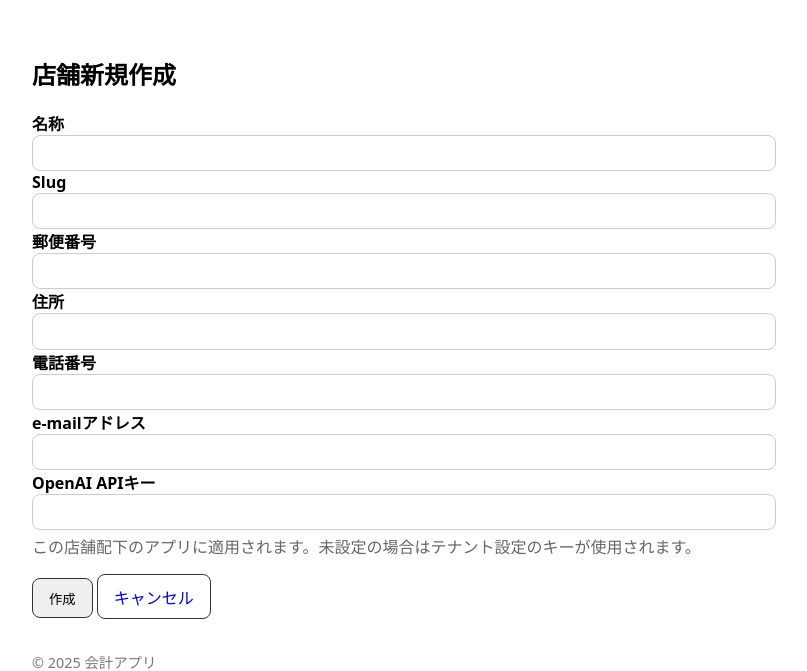
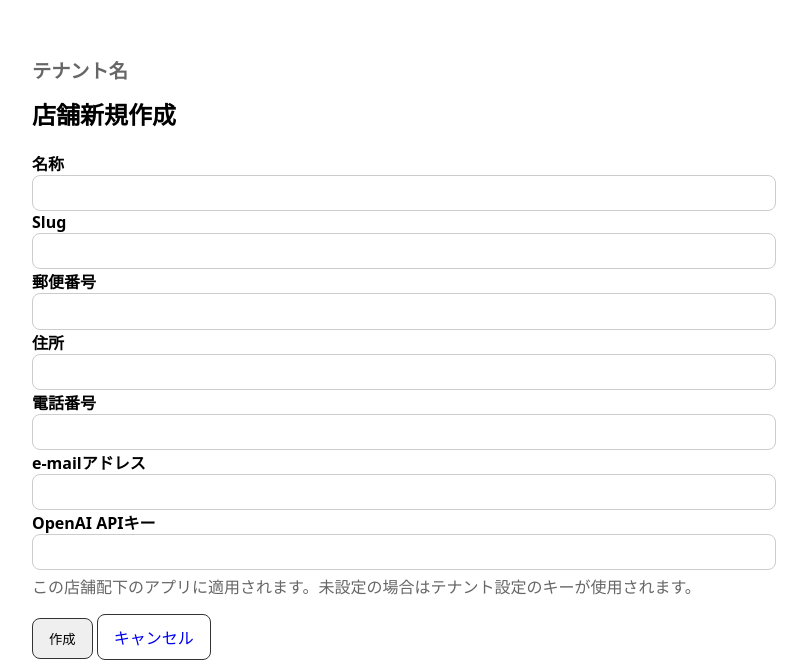
Before and after one commit to system-asayama/property-management-app, a Flask app: template app/templates/tenant_store_new.html in a window 1280 px wide. Shown: the top 671 px of the page, without its empty margins (248-1055 px from the left). Run offline with Flask 3, Linux system fonts and the light colour scheme; the template is opened without the code that fills it, so the values that code supplies are empty.

Commit message:
店舗新規作成ページにテナント名のヘッダーを追加

```diff
--- a/app/templates/tenant_store_new.html
+++ b/app/templates/tenant_store_new.html
@@ -1,7 +1,10 @@
 {% extends "base.html" %}
 {% block title %}店舗新規作成{% endblock %}
 {% block content %}
-<h2>店舗新規作成</h2>
+<div style="margin-bottom:20px">
+  <div style="font-size:1.2em;font-weight:bold;color:#666">{{ tenant.名称 if tenant else 'テナント名' }}</div>
+  <h2 style="margin-top:12px">店舗新規作成</h2>
+</div>
 
 <form method="post">
   {% if session.csrf_token %}
```
